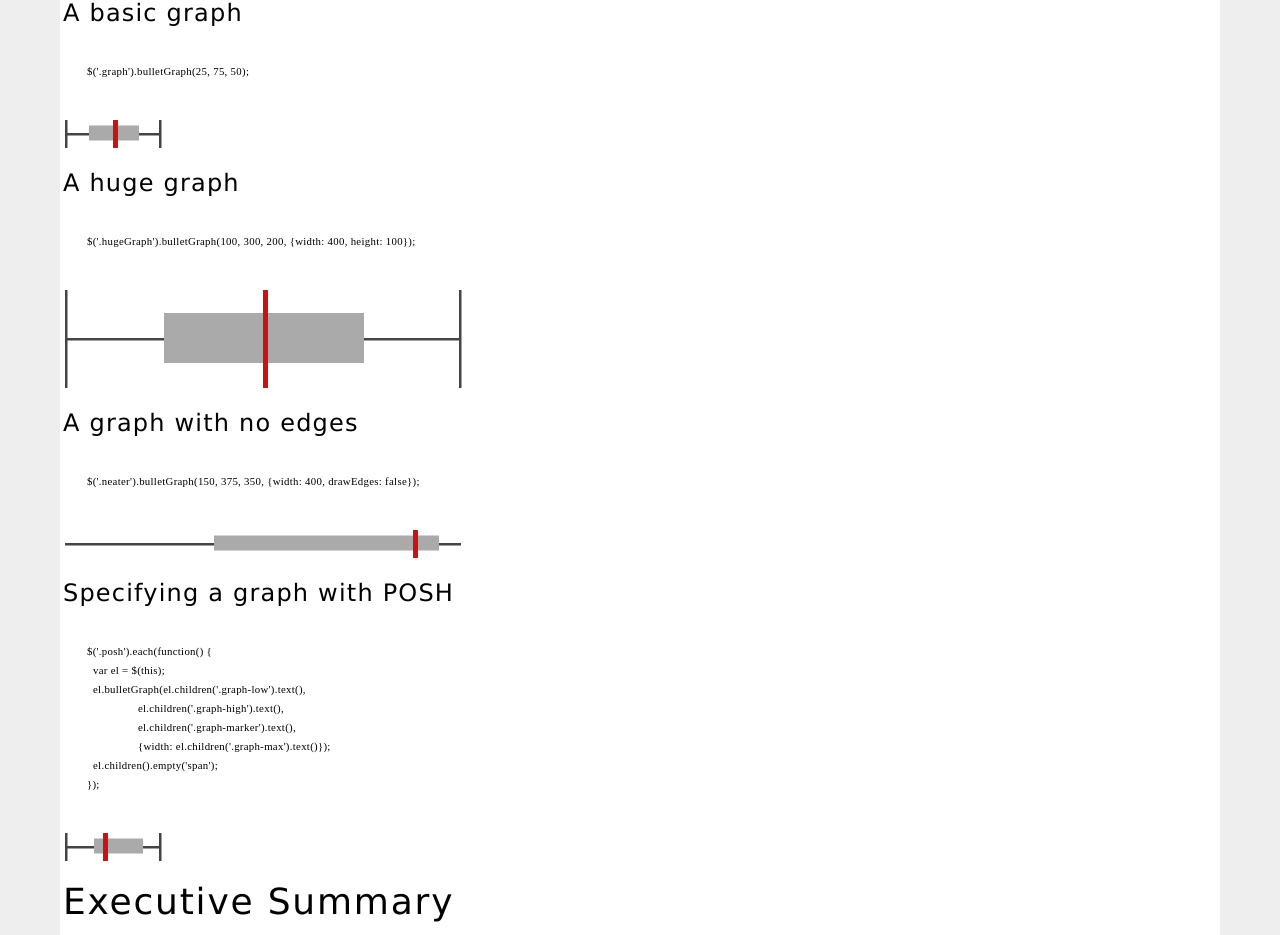
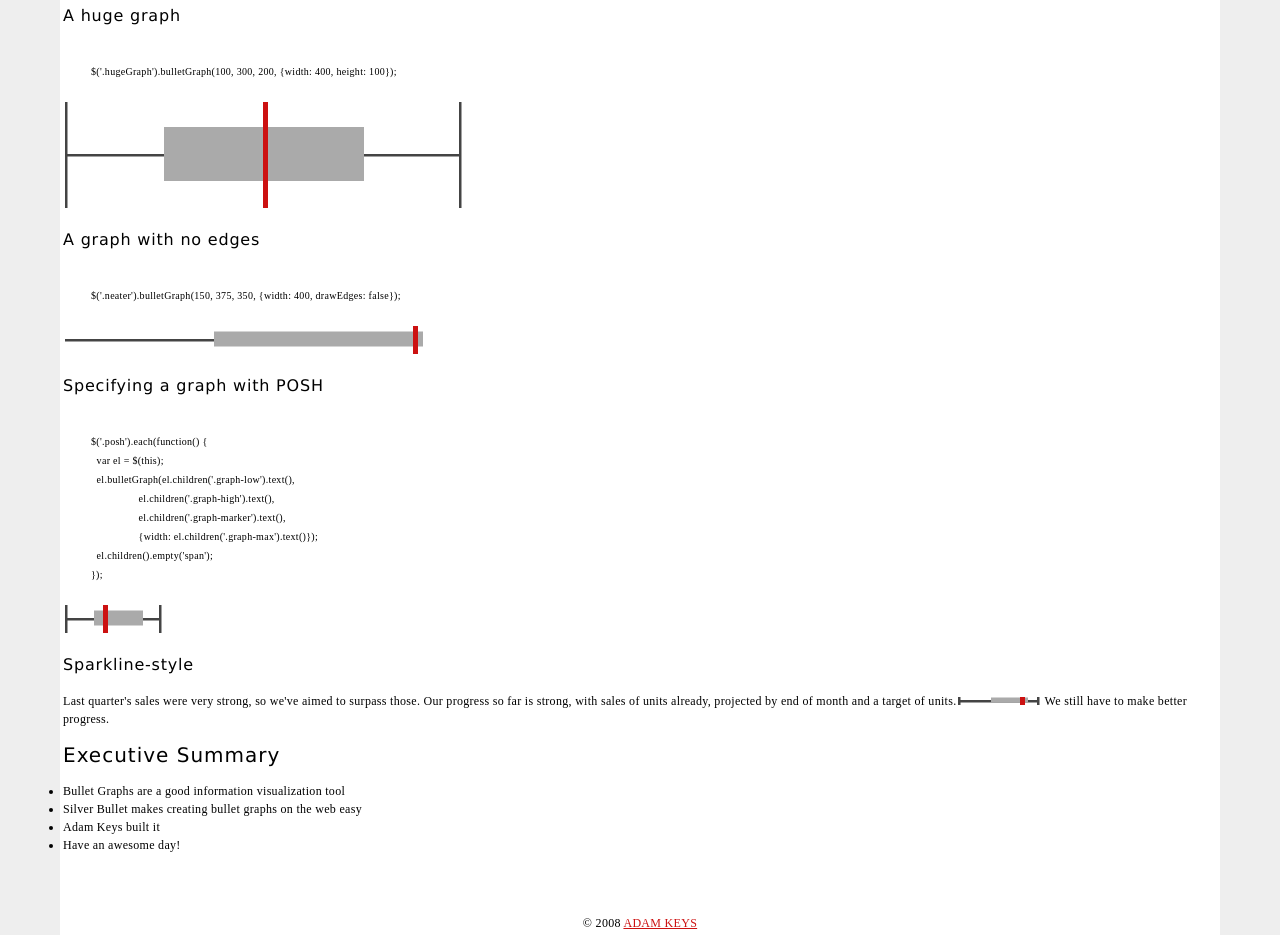
Before and after one commit to therealadam/silver-bullet, a plain HTML site: page index.html in a window 1280 px wide. Shown: the part 579-1514 px from the top of the page. Drawn offline with Linux system fonts and the light colour scheme.

Commit message:
Better leading, a Sparkline example.

```diff
--- a/bullet_graph.js
+++ b/bullet_graph.js
@@ -75,15 +75,25 @@
 }(jQuery));
 
 jQuery(function($) {
-  $('.graph').bulletGraph(25, 75, 50);
-  $('.hugeGraph').bulletGraph(100, 300, 200, {width: 400, height: 100});
-  $('.neater').bulletGraph(150, 375, 350, {width: 400, drawEdges: false});
+
+  $('.graph').bulletGraph(25, 75, 50, {height: 36});
+  $('.hugeGraph').bulletGraph(100, 300, 200, {width: 400, height: 108});
+  $('.neater').bulletGraph(150, 375, 350, {width: 360, drawEdges: false});
   $('.posh').each(function() {
     var el = $(this);
     el.bulletGraph(el.children('.graph-low').text(),
                    el.children('.graph-high').text(),
                    el.children('.graph-marker').text(),
-                   {width: el.children('.graph-max').text()});
+                   {width: el.children('.graph-max').text()}, {height: 36});
     el.children().empty('span');
   });
+  $('.sparkline').each(function() {
+    var el = $(this);
+    el.bulletGraph(el.children('.graph-low').text(),
+                   el.children('.graph-high').text(),
+                   el.children('.graph-marker').text(),
+                   {width: el.children('.graph-max').text(), height: 10});
+    el.children().empty();
+  });
+
 });
--- a/index.html
+++ b/index.html
@@ -83,35 +83,40 @@
         letter-spacing: 0.05em;
       }
 
+      /* Doesn't play into the page leading */
+
       h1 {
         font-size: 5em;
         line-height: 1em;
         margin-bottom: 0.3em;
       }
 
+      /* Leading applies below */
+
       h2 {
-        font-size: 3em;
-        line-height: 1em;
-        margin-bottom: 0.5em;
+        font-size: 1.66666667em;
+        line-height: 0.9em;
+        margin-bottom: 0.9em;
       }
 
       h3 {
-        font-size: 2em;
-        line-height: 1em;
-        margin-bottom: 0.75em;
+        font-size: 1.3333333em;
+        line-height: 1.125em;
+        margin-bottom: 1.125em;
       }
 
       p, div, ul {
-        margin-top: 1.5em;
+        font-size: 1em;
+        line-height: 1.5em;
+        /*margin-top: 1.5em;*/
         margin-bottom: 1.5em;
-        line-height: 1.5em;
       }
 
       code {
         font-family: Inconsolata, "Bitstream Vera Sans Mono", fixed;
-        font-size: 0.9em;
-        line-height: 1.6667;
-        margin-bottom: 1.6667;
+        font-size: 0.833333333334em;
+        line-height: 1.8em;
+        margin-bottom: 1.8em;
       }
 
       abbr, acronym {
@@ -135,6 +140,7 @@
       }
 
       #footer {
+        margin-top: 5em;
         text-align: center;
         text-transform: uppercase;
       }
@@ -168,13 +174,8 @@
 
       <h3>Technology</h3>
 
-      <ul>
-        <li><acronym>HTML5</acronym> <code>canvas</code> for drawing</li>
-        <li><a href="http://excanvas.sourceforge.net/" title="ExplorerCanvas">excanvas</a> for IE compatibility</li>
-      </ul>
-
       <p>
-        Silver Bullet is a jQuery plugin.
+        Silver Bullet is a jQuery plugin. It uses the <acronym>HTML5</acronym> <code>canvas</code> for drawing< and <a href="http://excanvas.sourceforge.net/" title="ExplorerCanvas">excanvas</a> for IE compatibility.
       </p>
 
       <h3>Compatibility</h3>
@@ -189,24 +190,29 @@
 
     <div id="examples">
 
+      <div>
         <h3>A basic graph</h3>
-      <pre><code>
-        $('.graph').bulletGraph(25, 75, 50);
-      </code></pre>
+        <pre><code>$('.graph').bulletGraph(25, 75, 50);</code></pre>
         <div class="graph"></div>
+      </div>
 
+      <div>
         <h3>A huge graph</h3>
         <pre><code>
           $('.hugeGraph').bulletGraph(100, 300, 200, {width: 400, height: 100});
         </code></pre>
         <div class="hugeGraph"></div>
+      </div>
 
+      <div>
         <h3>A graph with no edges</h3>
         <pre><code>
           $('.neater').bulletGraph(150, 375, 350, {width: 400, drawEdges: false});
         </code></pre>
         <div class="neater"></div>
+      </div>
 
+      <div>
         <h3>Specifying a graph with <abbr>POSH</abbr></h3>
         <pre><code>
           $('.posh').each(function() {
@@ -225,6 +231,15 @@
           <span class="graph-high">78</span>
           <span class="graph-marker">40</span>
         </div>
+      </div>
+
+      <div>
+        <h3>Sparkline-style</h3>
+
+        <p>
+          Last quarter's sales were very strong, so we've aimed to surpass those. Our progress so far is strong, <span class="sparkline"><span class="graph-min">15</span><span class="graph-max">85</span> with sales of <span class="graph-low">34</span> units already, <span class="graph-marker">64</span> projected by end of month and a target of <span class="graph-high">70</span> units.</span> We still have to make better progress.
+        </p>
+      </div>
 
     </div>
 
@@ -241,5 +256,7 @@
       &copy; 2008 <a href="http://therealadam.com/" title="The Real Adam &#8211; The cult of Adam Keys">Adam Keys</a>
     </p>
 
+    <!-- This HTML was written by hand. Sucks to your markup pidgins. -->
+
   </body>
 </html>
```
Lines whose indentation alone changed are shown as unchanged.
